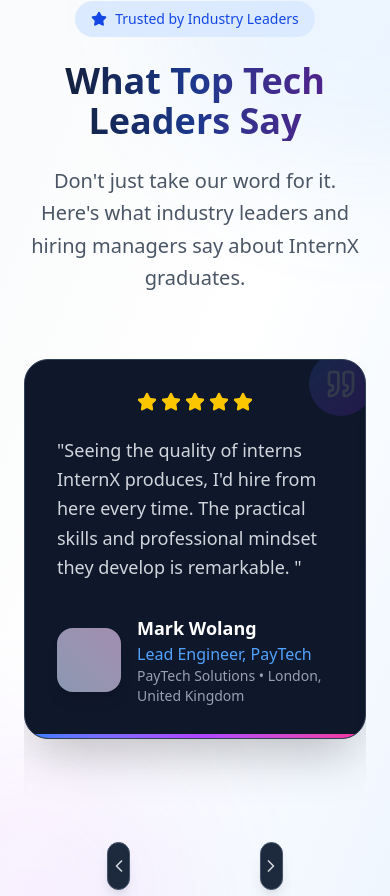
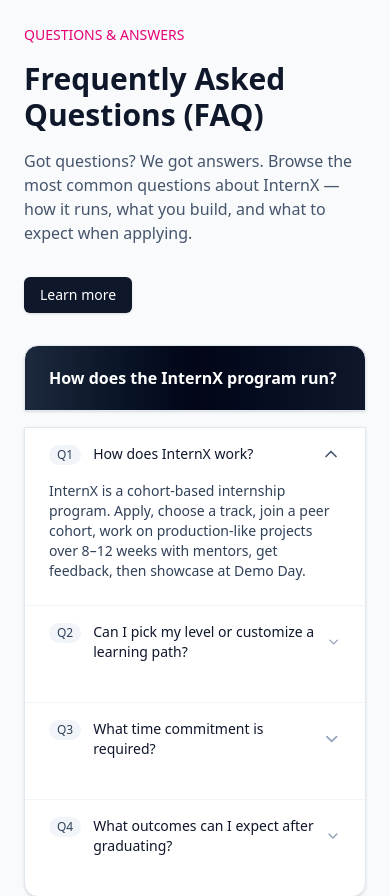
Before and after one commit to oluwaferanmi-jo/InternX, a Next.js app: page / in a window 390 px wide. Shown: the part 5478-6374 px from the top of the page. Built offline with nearby package versions, Linux system fonts and the light colour scheme; grey boxes are pictures that could not be loaded.

Commit message:
feat:implemented FAQ page

```diff
--- a/app/page.tsx
+++ b/app/page.tsx
@@ -3,7 +3,7 @@
 import WhyChoose from "@/components/sections/why-choose";
 import Tracks from "@/components/sections/tracks";
 import Testimonial from "@/components/sections/testimonials";
-
+import FAQs from "@/components/sections/faq";
 export default function Home() {
   return (
     <main className="flex flex-col">
@@ -11,6 +11,7 @@
       <HowItWorks />
       <WhyChoose />
       <Tracks/>
+      <FAQs/>
       <Testimonial/>
       {/* next: Testimonials, Partners, Showcase, Pricing, FAQ, CTA, Footer */}
     </main>
--- /dev/null
+++ b/components/sections/faq.tsx
@@ -0,0 +1,131 @@
+"use client";
+
+import React, { useState } from "react";
+import { ChevronDown } from "lucide-react";
+import Link from "next/link";
+
+const FAQ_ITEMS = [
+  {
+    id: "how-it-works",
+    q: "How does InternX work?",
+    a: `InternX is a cohort-based internship program. Apply, choose a track, join a peer cohort,
+       work on production-like projects over 8–12 weeks with mentors, get feedback, then showcase at Demo Day.`,
+  },
+  {
+    id: "customize",
+    q: "Can I pick my level or customize a learning path?",
+    a: `Yes — during application you'll choose a track (Software, Data, Product, Growth). Within each track
+       there are project streams to match beginner → advanced levels and optional office-hours for 1:1 help.`,
+  },
+  {
+    id: "timecommit",
+    q: "What time commitment is required?",
+    a: `Expect 10–15 hours/week for core contributors. There are flexible slots for workshops and optional deep-dive sessions.`,
+  },
+  {
+    id: "outcomes",
+    q: "What outcomes can I expect after graduating?",
+    a: `A portfolio-ready project, mentor feedback, a Demo Day presentation, and introductions to hiring partners.
+       Many grads get interview callbacks within weeks.`,
+  },
+];
+
+export default function FAQs() {
+  const [openId, setOpenId] = useState<string | null>(FAQ_ITEMS[0].id);
+
+  function toggle(id: string) {
+    setOpenId((prev) => (prev === id ? null : id));
+  }
+
+  return (
+    <section className="bg-gray-50 rounded-t-3xl">
+      <div className="mx-auto max-w-6xl px-6 py-16 sm:py-24">
+        <div className="grid grid-cols-1 gap-8 lg:grid-cols-12 lg:items-start">
+          {/* Left: Heading & intro */}
+          <div className="lg:col-span-5">
+            <p className="text-sm font-medium text-pink-600">QUESTIONS & ANSWERS</p>
+            <h2 className="mt-4 text-3xl font-extrabold text-slate-900 sm:text-4xl">
+              Frequently Asked <span className="whitespace-nowrap">Questions (FAQ)</span>
+            </h2>
+            <p className="mt-4 text-base text-slate-600">
+              Got questions? We got answers. Browse the most common questions about InternX — how it
+              runs, what you build, and what to expect when applying.
+            </p>
+
+            <div className="mt-8">
+              <Link
+                href="/faq"
+                className="inline-block rounded-sm bg-slate-900 px-4 py-2 text-sm font-medium text-white shadow-sm hover:bg-slate-800"
+              >
+                Learn more
+              </Link>
+            </div>
+          </div>
+
+          {/* Right: accordion */}
+          <div className="lg:col-span-7">
+            <div className="space-y-4">
+              {/* Top highlighted panel (expanded look) */}
+          <div className="rounded-t-xl border border-slate-200
+                   bg-gradient-to-r from-slate-800 via-slate-950 to-slate-900
+                  text-white shadow">
+             <div className="px-6 py-5 lg:flex lg:items-start">
+                  <div className="flex-1">
+                    <h3 className="text-base font-semibold">How does the InternX program run?</h3>
+
+                  </div>
+
+                </div>
+              </div>
+
+              {/* Accordions list */}
+              <div className="rounded-b-xl border border-slate-200 bg-white shadow-sm">
+                <ul className="divide-y divide-slate-100">
+                  {FAQ_ITEMS.map((item) => {
+                    const isOpen = openId === item.id;
+                    return (
+                      <li key={item.id} className="relative">
+                        <button
+                          onClick={() => toggle(item.id)}
+                          aria-expanded={isOpen}
+                          aria-controls={`${item.id}-panel`}
+                          className="group flex w-full items-center justify-between px-6 py-4 text-left"
+                        >
+                          <div>
+                            <div className="flex items-baseline gap-3">
+                              <span className="rounded-full bg-slate-100 px-2 py-0.5 text-xs font-medium text-slate-700">
+                                {`Q${FAQ_ITEMS.indexOf(item) + 1}`}
+                              </span>
+                              <h4 className="text-sm font-medium text-slate-900">{item.q}</h4>
+                            </div>
+                          </div>
+
+                          <ChevronDown
+                            className={`h-5 w-5 text-slate-400 transition-transform duration-200 ${
+                              isOpen ? "rotate-180 text-slate-600" : ""
+                            }`}
+                          />
+                        </button>
+
+                        <div
+                          id={`${item.id}-panel`}
+                          role="region"
+                          aria-labelledby={item.id}
+                          className={`px-6 pb-6 transition-[max-height,opacity] duration-300 ease-[cubic-bezier(.2,.9,.2,1)] overflow-hidden ${
+                            isOpen ? "max-h-96 opacity-100" : "max-h-0 opacity-0"
+                          }`}
+                        >
+                          <p className="text-sm text-slate-700">{item.a}</p>
+                        </div>
+                      </li>
+                    );
+                  })}
+                </ul>
+              </div>
+            </div>
+          </div>
+        </div>
+      </div>
+    </section>
+  );
+}
--- a/components/sections/testimonials.tsx
+++ b/components/sections/testimonials.tsx
@@ -129,7 +129,7 @@
           variants={containerVariants}
           initial="hidden"
           animate={isInView ? "visible" : "hidden"}
-          className="text-center mb-16"
+          className="text-center mb-8"
         >
           <motion.div variants={itemVariants} className="inline-flex items-center gap-2 px-4 py-2 bg-blue-100 text-blue-700 rounded-full text-sm font-medium mb-6">
             <Star className="w-4 h-4 fill-current" />
@@ -138,14 +138,14 @@
 
           <motion.h2
             variants={itemVariants}
-            className="text-4xl md:text-5xl lg:text-6xl font-bold bg-gradient-to-r from-gray-900 via-blue-900 to-purple-900 bg-clip-text text-transparent mb-6"
+            className="text-2xl md:text-4xl lg:text-4xl font-bold bg-gradient-to-r from-slate-900 via-black to-slate-900 bg-clip-text text-transparent mb-6"
           >
             What Top Tech Leaders Say
           </motion.h2>
 
           <motion.p
             variants={itemVariants}
-            className="text-xl text-gray-600 max-w-2xl mx-auto leading-relaxed"
+            className="text-s text-gray-600 max-w-2xl mx-auto leading-relaxed"
           >
             Don&apos;t just take our word for it. Here&apos;s what industry leaders and hiring managers say about InternX graduates.
           </motion.p>
--- a/next.config.ts
+++ b/next.config.ts
@@ -1,11 +1,6 @@
 /** @type {import('next').NextConfig} */
 const nextConfig = {
   images: {
-    domains: [
-      'images.unsplash.com',
-      'ui-avatars.com'
-    ],
-
     remotePatterns: [
       {
         protocol: 'https',
```
